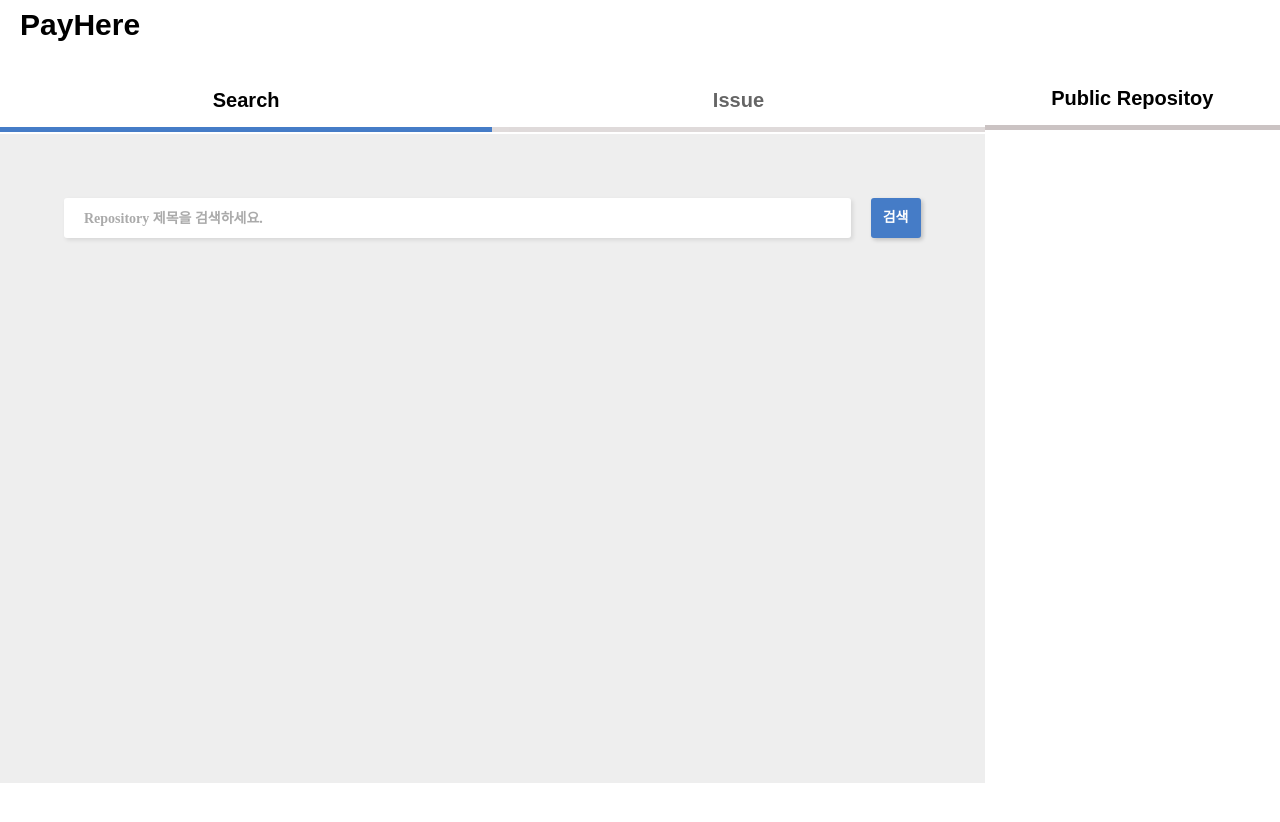
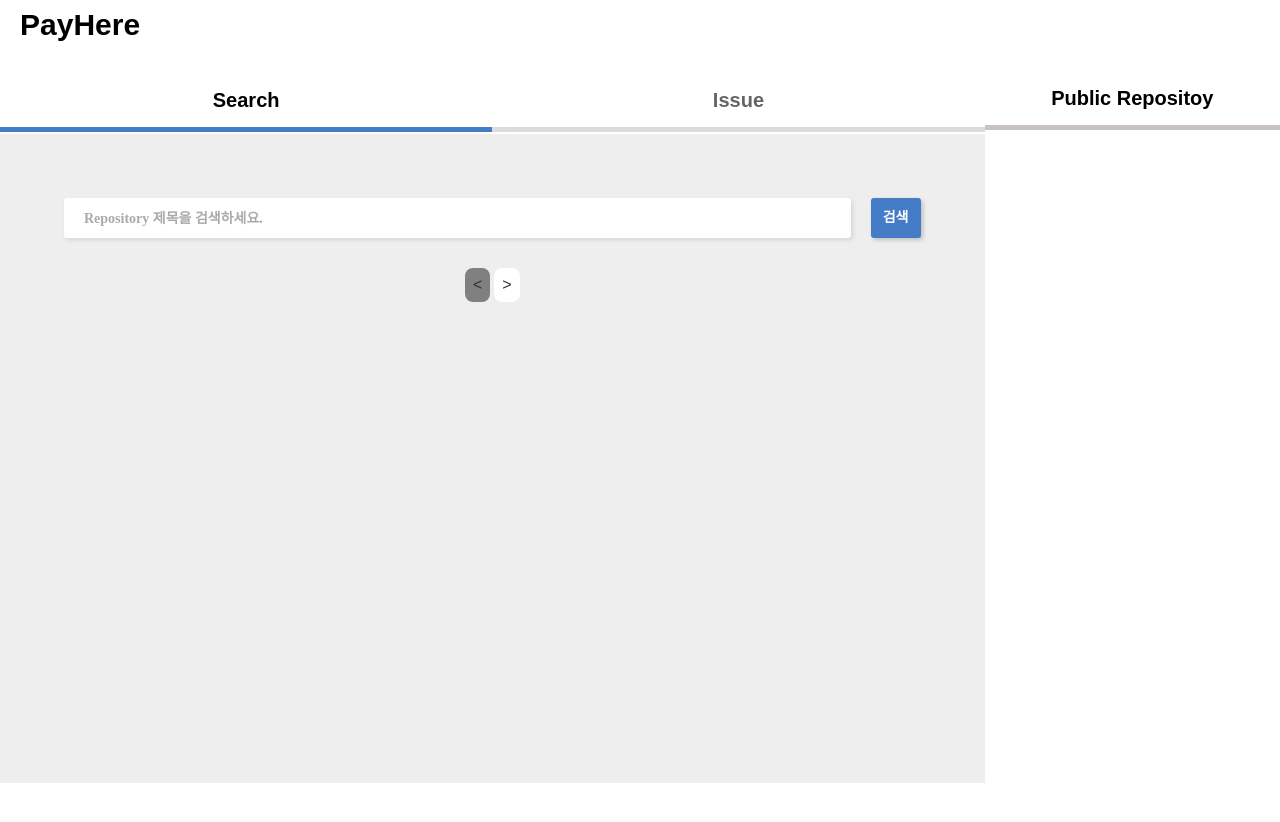
Before and after one commit to wanted-Team4/wanted-codestates-project-4-1-2, a React (Create React App) app: page / in a window 1280 px wide. Shown: the top 822 px of the page. Built offline with nearby package versions, Linux system fonts and the light colour scheme.

Commit message:
:sparkles:  Feat search , issue component pagnination 기능 추가

```diff
--- a/src/components/Issue.js
+++ b/src/components/Issue.js
@@ -3,6 +3,7 @@
 import RepositoryBox from "./RepositoryBox";
 import axios from "axios";
 import styled from "styled-components";
+import Pagination from "./Pagination";
 
 const Container = styled.div`
   width: 100%;
@@ -16,6 +17,10 @@
 const Issue = () => {
   const likedData = JSON.parse(localStorage.getItem("likedData"));
   const [issues, setIssues] = useState([]);
+
+  const [limit, setLimit] = useState(5);
+  const [page, setPage] = useState(1);
+  const offset = (page - 1) * limit;
 
   useEffect(() => {
     likedData.map((value) => searchIssues(value.login, value.name));
@@ -34,7 +39,7 @@
 
   return (
     <Container>
-      {issues.map((value, index) => (
+      {issues.slice(offset, offset + limit).map((value, index) => (
         <RepositoryBox
           url={value.html_url}
           width={100}
@@ -44,6 +49,12 @@
           avatar={value.user.avatar_url}
         />
       ))}
+      <Pagination
+        total={issues.length}
+        limit={limit}
+        page={page}
+        setPage={setPage}
+      />
     </Container>
   );
 };
--- a/src/components/Pagination.js
+++ b/src/components/Pagination.js
@@ -1,5 +1,68 @@
-const Pagination = () => {
+import styled from "styled-components";
 
-}
+const Nav = styled.nav`
+  display: flex;
+  justify-content: center;
+  align-items: center;
+  gap: 4px;
+  margin: 16px;
+`;
+
+const Button = styled.button`
+  border: none;
+  border-radius: 8px;
+  padding: 8px;
+  margin: 0;
+  background: #fff;
+  color: #333;
+  font-size: 1rem;
+
+  &:hover {
+    background: #cdc6ee;
+    cursor: pointer;
+    transform: translateY(-2px);
+  }
+
+  &[disabled] {
+    background: grey;
+    cursor: revert;
+    transform: revert;
+  }
+
+  &[aria-current] {
+    background: #457cc7;
+    color: #fff;
+    font-weight: bold;
+    cursor: revert;
+    transform: revert;
+  }
+`;
+
+const Pagination = ({ total, limit, page, setPage }) => {
+  const numPages = Math.ceil(total / limit);
+  return (
+    <>
+      <Nav>
+        <Button onClick={() => setPage(page - 1)} disabled={page === 1}>
+          &lt;
+        </Button>
+        {Array(numPages)
+          .fill()
+          .map((v, i) => (
+            <Button
+              key={i + 1}
+              onClick={() => setPage(i + 1)}
+              aria-current={page === i + 1 ? "page" : null}
+            >
+              {i + 1}
+            </Button>
+          ))}
+        <Button onClick={() => setPage(page + 1)} disabled={page === numPages}>
+          &gt;
+        </Button>
+      </Nav>
+    </>
+  );
+};
 
 export default Pagination;
--- a/src/components/Search.js
+++ b/src/components/Search.js
@@ -6,6 +6,7 @@
 import { likedRepoState } from "../recoil/atoms";
 import styled from "styled-components";
 import { useRecoilState } from "recoil";
+import Pagination from "./Pagination";
 
 const Container = styled.div`
   width: 100%;
@@ -21,6 +22,10 @@
   const [searchData, setSearchData] = useState([]);
   const [likedData, setLikedData] = useRecoilState(likedRepoState);
   const [isLoaded, setIsLoaded] = useState(null);
+
+  const [limit, setLimit] = useState(5);
+  const [page, setPage] = useState(1);
+  const offset = (page - 1) * limit;
 
   useEffect(() => {
     localStorage.setItem("likedData", JSON.stringify(likedData));
@@ -50,7 +55,7 @@
       <SearchBox setData={setSearchData} setIsLoaded={setIsLoaded} />
       {isLoaded !== null &&
         (isLoaded ? (
-          searchData.map((item, index) => {
+          searchData.slice(offset, offset + limit).map((item, index) => {
             return (
               <RepositoryBox
                 url={item.html_url}
@@ -76,6 +81,12 @@
         ) : (
           <Loader />
         ))}
+      <Pagination
+        total={searchData.length}
+        limit={limit}
+        page={page}
+        setPage={setPage}
+      />
     </Container>
   );
 };
```
